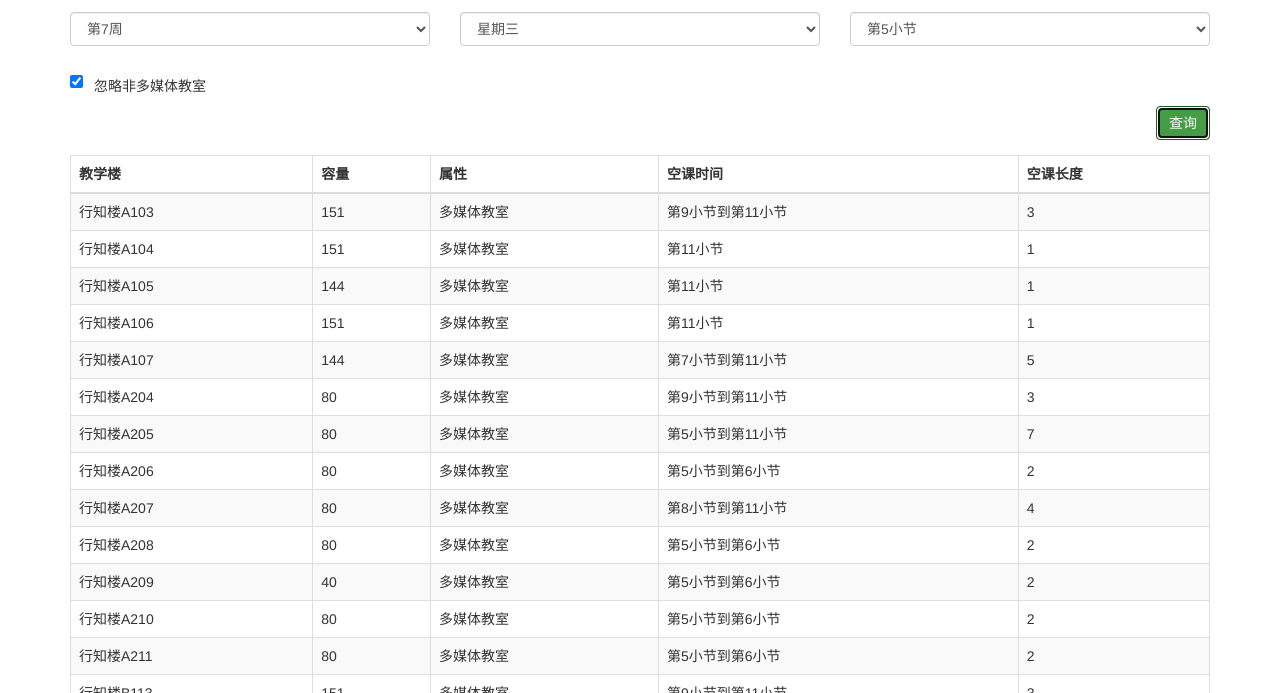
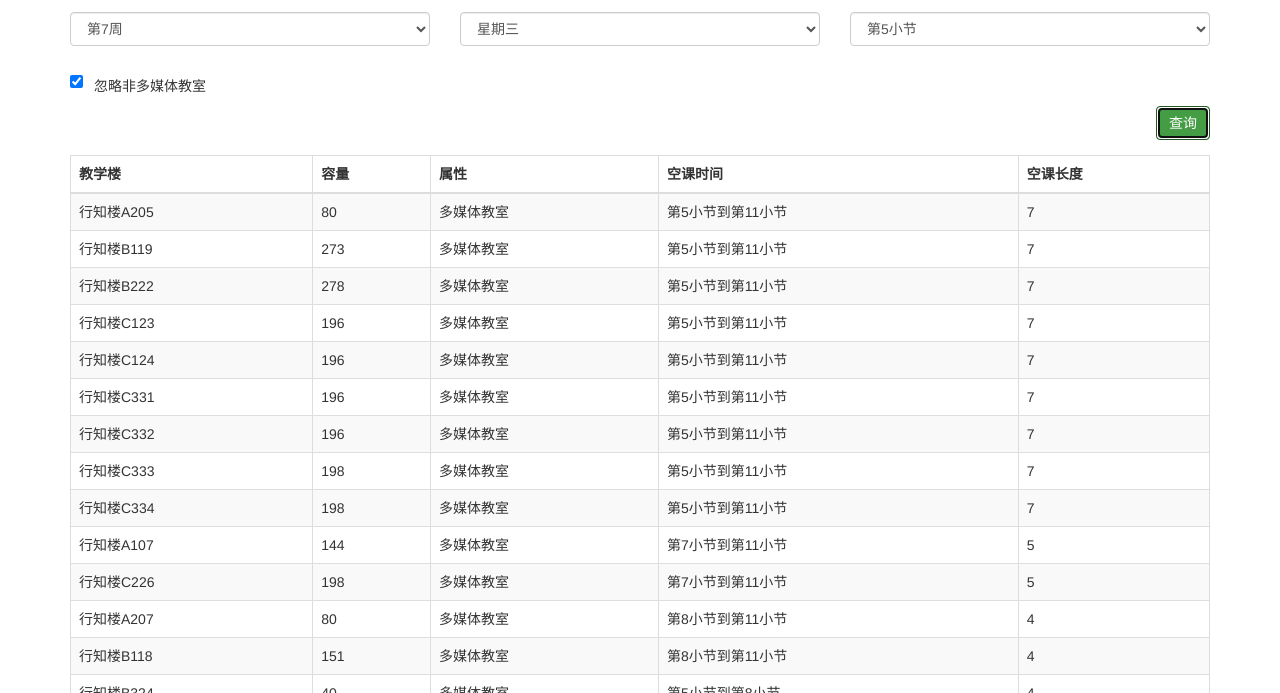
Before and after one commit to Risid/freeclassroom, a plain HTML site: page index.html in a window 1280 px wide. Both pictures are taken after a click on the button "查询". Shown: the part 107-800 px from the top of the page. Drawn offline with Linux system fonts and the light colour scheme.

Commit message:
fix length of free time sort function bug

```diff
--- a/index.html
+++ b/index.html
@@ -191,7 +191,7 @@
             count += 8
         }
         freeRoomArr.sort(function (a, b) {
-            return a.length < b.length
+            return b.length - a.length
         })
 
         // console.log(that.campus)
```
